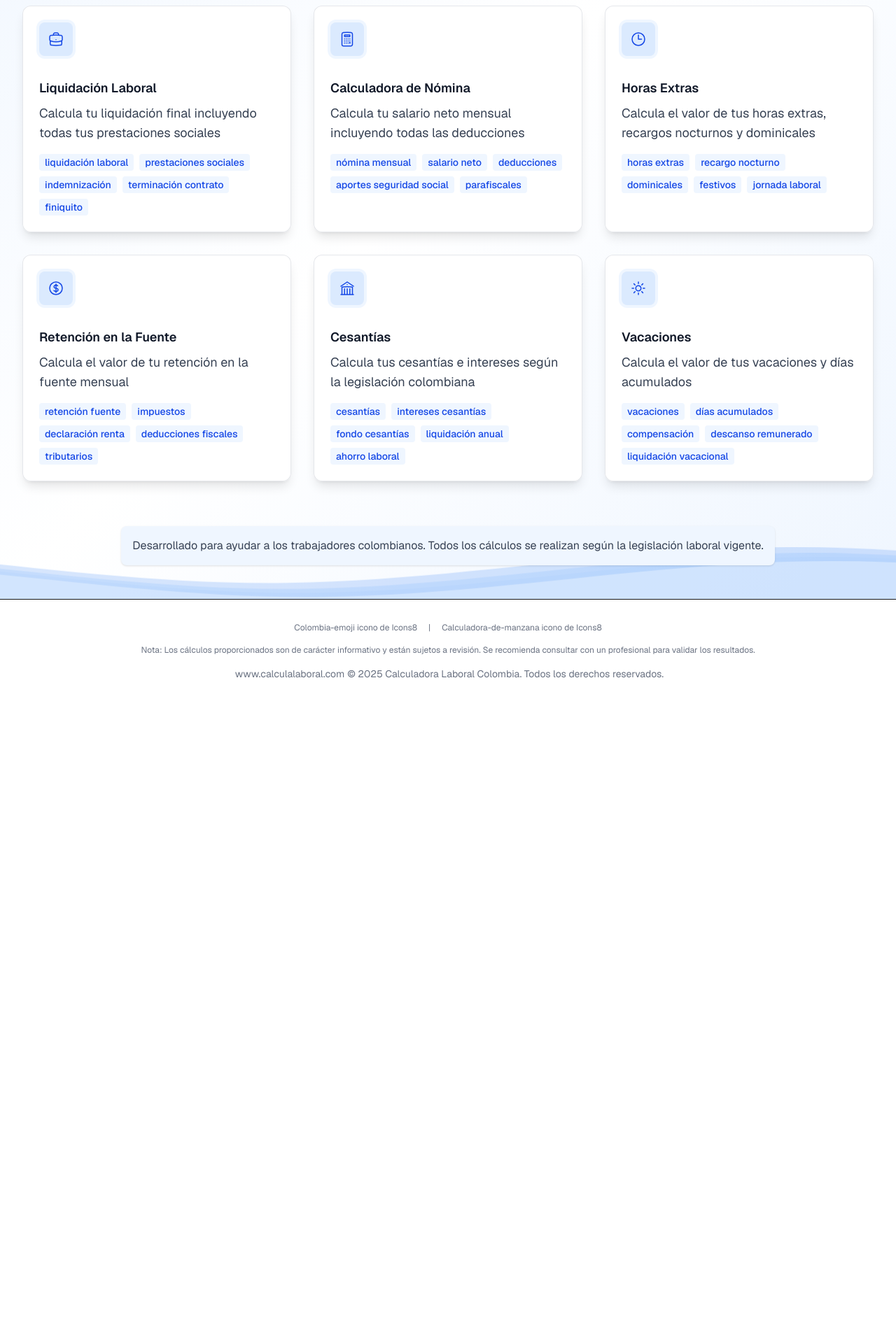
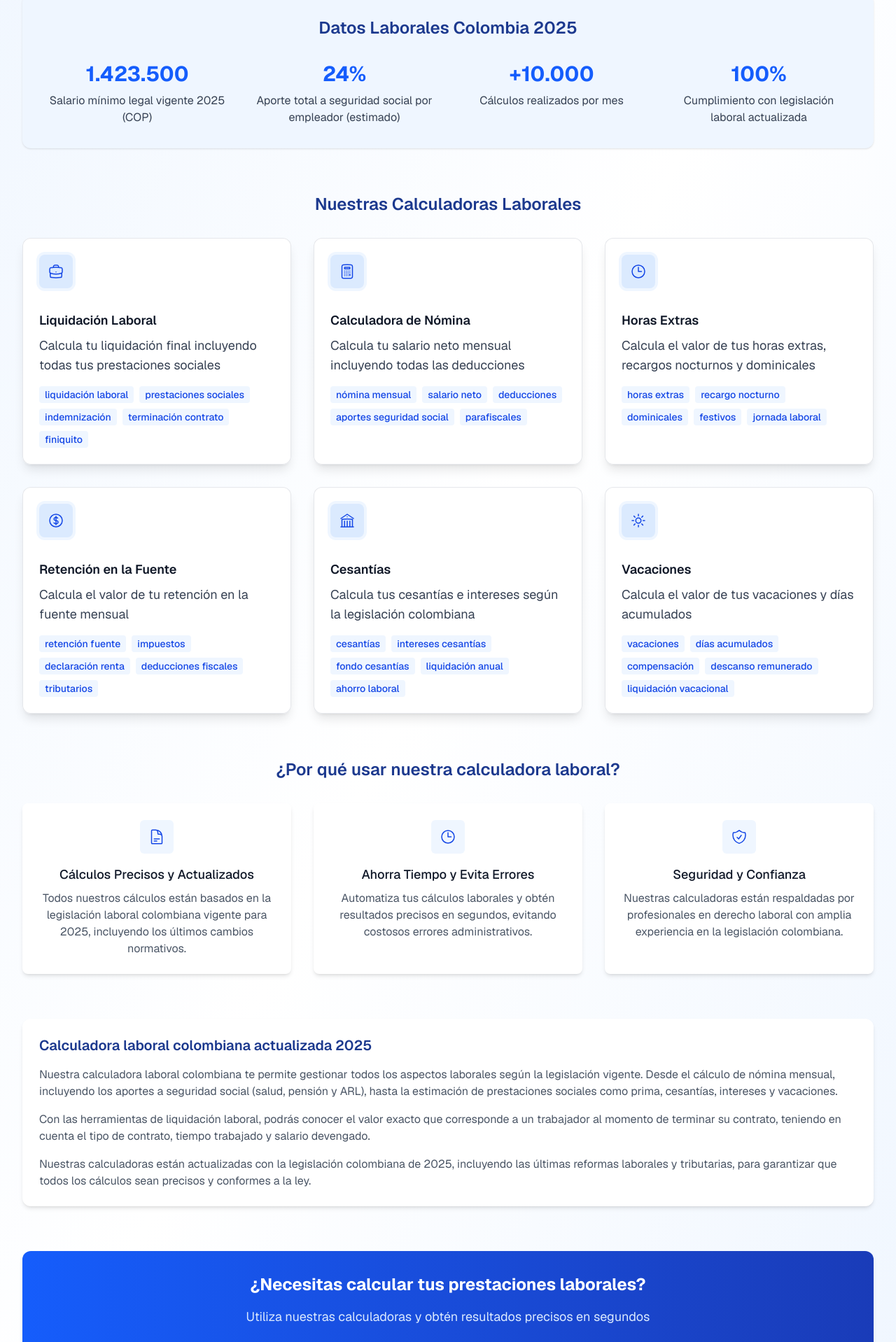
Before and after one commit to jdflorez480/calculadora_lab, a Next.js app: page / in a window 1280 px wide. Shown: the part 460-2378 px from the top of the page at 70% size. Before the commit the page ends 1465 px from the top, so only its background shows below. Built offline with nearby package versions, Linux system fonts and the light colour scheme.

Commit message:
feat: Mejorar la sección de estadísticas y agregar beneficios en la página principal

```diff
--- a/src/app/layout.tsx
+++ b/src/app/layout.tsx
@@ -13,7 +13,7 @@ const geist = Geist({
 export const metadata: Metadata = {
   title: "Calculadora de liquidacion y Prestaciones Laborales Colombia - Herramientas Gratuitas",
   description: "Calcula fácilmente liquidaciones, primas, cesantías y más. Herramientas gratuitas para trabajadores en Colombia. Cálculos actualizados 2025.",
-  keywords: "www.calculalaboral.com, calculadora de liquidación laboral gratis, calculadora de liquidación laboral gratis excel, calculadora ministerio de trabajo,como se calcula la liquidación, cálculo liquidación laboral, calcular prima, calcular prima junio, prima de junio, calcular de prima junio 2025, calculadora laboral,calculo prima, calculo prima online, calculadora de liquidacion, calculadora de prima servicios, calculadora de cesantías, calculadora de vacaciones, calculadora de salario neto, calculadora de horas extras, calculadora de retención en la fuente, calculo de prestaciones sociales, calculadora de nómina, calculadora de recargos nocturnos, calculadora de dominicales y festivos, calculadora de deducciones salariales, calculadora de auxilio transporte, calculadora de sueldo",
+  keywords: "www.calculalaboral.com, calculadora de liquidación laboral gratis, calculadora de liquidación laboral gratis excel, calculadora ministerio de trabajo,como se calcula la liquidación, cálculo liquidación laboral, calcular prima, calcular prima junio, prima de junio, calcular de prima junio 2025, calculadora laboral,calculo prima, calculo prima online, calculadora de liquidacion, calculadora de prima servicios, calculadora de cesantías, calculadora de vacaciones, calculadora de salario neto, calculadora de horas extras, calculadora de retención en la fuente, calculo de prestaciones sociales, calculadora de nómina, calculadora de recargos nocturnos, calculadora de dominicales y festivos, calculadora de deducciones salariales, calculadora de auxilio transporte, calculadora de sueldo, Cuanto me deben de dar de liquidación, Cuanto me deben de dar de prima, Cuanto me deben de dar de cesantías",
   openGraph: {
     title: "Calculadoras Laborales de Colombia",
     description: "Herramientas gratuitas para calcular prestaciones laborales en Colombia",
--- a/src/app/page.tsx
+++ b/src/app/page.tsx
@@ -1,5 +1,15 @@
 import Link from 'next/link';
-import { BriefcaseIcon, CurrencyDollarIcon, ClockIcon, CalculatorIcon, GiftIcon, SunIcon, BuildingLibraryIcon } from '@heroicons/react/24/outline';
+import {
+  BriefcaseIcon,
+  CurrencyDollarIcon,
+  ClockIcon,
+  CalculatorIcon,
+  GiftIcon,
+  SunIcon,
+  BuildingLibraryIcon,
+  DocumentTextIcon,
+  ShieldCheckIcon
+} from '@heroicons/react/24/outline';
 import type { Metadata } from 'next';
 
 export const metadata: Metadata = {
@@ -53,12 +63,38 @@ const calculadoras = [
   }
 ];
 
+// Nuevas secciones para mejorar la página
+const beneficios = [
+  {
+    titulo: 'Cálculos Precisos y Actualizados',
+    descripcion: 'Todos nuestros cálculos están basados en la legislación laboral colombiana vigente para 2025, incluyendo los últimos cambios normativos.',
+    icono: DocumentTextIcon
+  },
+  {
+    titulo: 'Ahorra Tiempo y Evita Errores',
+    descripcion: 'Automatiza tus cálculos laborales y obtén resultados precisos en segundos, evitando costosos errores administrativos.',
+    icono: ClockIcon
+  },
+  {
+    titulo: 'Seguridad y Confianza',
+    descripcion: 'Nuestras calculadoras están respaldadas por profesionales en derecho laboral con amplia experiencia en la legislación colombiana.',
+    icono: ShieldCheckIcon
+  }
+];
+
+const estadisticas = [
+  { cifra: '1.423.500', descripcion: 'Salario mínimo legal vigente 2025 (COP)' },
+  { cifra: '24%', descripcion: 'Aporte total a seguridad social por empleador (estimado)' },
+  { cifra: '+10.000', descripcion: 'Cálculos realizados por mes' },
+  { cifra: '100%', descripcion: 'Cumplimiento con legislación laboral actualizada' }
+];
+
 export default function Home() {
   return (
     <main className="min-h-screen py-12 px-4 sm:px-6 lg:px-8 bg-gradient-to-br from-blue-50 via-white to-blue-50 relative overflow-hidden">
       <div className="max-w-7xl mx-auto relative z-10">
         <div className="text-center">
-          <h1 className="text-4xl font-bold tracking-tight text-blue-900 sm:text-5xl bg-clip-text text-transparent bg-gradient-to-r from-blue-600 to-blue-800">
+          <h1 className="text-4xl font-bold tracking-tight sm:text-5xl bg-clip-text text-transparent bg-gradient-to-r from-blue-600 to-blue-800">
             Calculadoras Laborales de Colombia
           </h1>
           <p className="mt-4 text-xl text-gray-700">
@@ -97,7 +133,28 @@ export default function Home() {
           </Link>
         </div>
 
-        <div className="mt-16 grid gap-8 sm:grid-cols-2 lg:grid-cols-3">
+        {/* Sección de Estadísticas */}
+        <div className="mt-12 py-8 bg-blue-50 rounded-xl shadow-sm">
+          <div className="max-w-7xl mx-auto px-4 sm:px-6 lg:px-8">
+            <h2 className="text-2xl font-semibold text-center mb-8 text-blue-900">
+              Datos Laborales Colombia 2025
+            </h2>
+            <div className="grid grid-cols-1 gap-8 sm:grid-cols-2 lg:grid-cols-4">
+              {estadisticas.map((stat, index) => (
+                <div key={index} className="text-center">
+                  <p className="text-3xl font-bold text-blue-600">{stat.cifra}</p>
+                  <p className="mt-2 text-base text-gray-700">{stat.descripcion}</p>
+                </div>
+              ))}
+            </div>
+          </div>
+        </div>
+
+        <section className="mt-16" aria-labelledby="calculadoras-section">
+          <h2 id="calculadoras-section" className="text-2xl font-semibold text-center mb-8 text-blue-900">
+            Nuestras Calculadoras Laborales
+          </h2>
+          <div className="grid gap-8 sm:grid-cols-2 lg:grid-cols-3">
           {calculadoras.map((calc) => (
             <article
               key={calc.titulo}
@@ -145,6 +202,70 @@ export default function Home() {
             </article>
           ))}
         </div>
+        </section>
+
+        {/* Sección de beneficios */}
+        <section className="mt-16" aria-labelledby="beneficios-section">
+          <h2 id="beneficios-section" className="text-2xl font-semibold text-blue-900 text-center mb-8">
+            ¿Por qué usar nuestra calculadora laboral?
+          </h2>
+          <div className="grid gap-8 sm:grid-cols-1 md:grid-cols-3">
+            {beneficios.map((beneficio) => (
+              <div key={beneficio.titulo} className="bg-white p-6 rounded-lg shadow-md hover:shadow-lg transition-all">
+                <div className="flex flex-col items-center text-center">
+                  <span className="flex-shrink-0 rounded-md p-3 bg-blue-50 text-blue-700">
+                    <beneficio.icono className="h-6 w-6" aria-hidden="true" />
+                  </span>
+                  <div className="mt-4">
+                    <h3 className="text-lg font-medium text-gray-900">{beneficio.titulo}</h3>
+                    <p className="mt-2 text-base text-gray-600">{beneficio.descripcion}</p>
+                  </div>
+                </div>
+              </div>
+            ))}
+          </div>
+        </section>
+
+        {/* Sección informativa */}
+        <section className="mt-16" aria-labelledby="informacion-adicional">
+          <h2 id="informacion-adicional" className="sr-only">Información adicional</h2>
+          <div className="bg-white rounded-xl shadow-md p-6">
+            <h3 className="text-xl font-semibold text-blue-900 mb-4">Calculadora laboral colombiana actualizada {new Date().getFullYear()}</h3>
+            <div className="prose prose-blue max-w-none text-gray-600">
+              <p>
+                Nuestra calculadora laboral colombiana te permite gestionar todos los aspectos laborales
+                según la legislación vigente. Desde el cálculo de nómina mensual,
+                incluyendo los aportes a seguridad social (salud, pensión y ARL), hasta la estimación
+                de prestaciones sociales como prima, cesantías, intereses y vacaciones.
+              </p>
+              <p className="mt-4">
+                Con las herramientas de liquidación laboral, podrás conocer el valor
+                exacto que corresponde a un trabajador al momento de terminar su contrato,
+                teniendo en cuenta el tipo de contrato, tiempo trabajado y salario devengado.
+              </p>
+              <p className="mt-4">
+                Nuestras calculadoras están actualizadas con la legislación colombiana de {new Date().getFullYear()},
+                incluyendo las últimas reformas laborales y tributarias, para garantizar
+                que todos los cálculos sean precisos y conformes a la ley.
+              </p>
+            </div>
+          </div>
+        </section>
+
+        {/* Sección de CTA */}
+        <section className="mt-16 bg-gradient-to-r from-blue-600 to-blue-800 rounded-xl shadow-md p-8">
+          <div className="text-center">
+            <h2 className="text-2xl font-bold text-white">¿Necesitas calcular tus prestaciones laborales?</h2>
+            <p className="mt-4 text-lg text-blue-100">
+              Utiliza nuestras calculadoras y obtén resultados precisos en segundos
+            </p>
+            <div className="mt-6 flex justify-center">
+              <Link href="/calculadoras/nomina" className="bg-white text-blue-700 px-6 py-3 rounded-lg font-semibold hover:bg-blue-50 transition-colors duration-200">
+                Comenzar ahora
+              </Link>
+            </div>
+          </div>
+        </section>
 
         <div className="mt-16 text-center">
           <p className="text-base text-gray-700 bg-blue-50 rounded-lg p-4 inline-block shadow-sm">
```
Also changed, not shown: src/app/page_mejorado.tsx (added).
